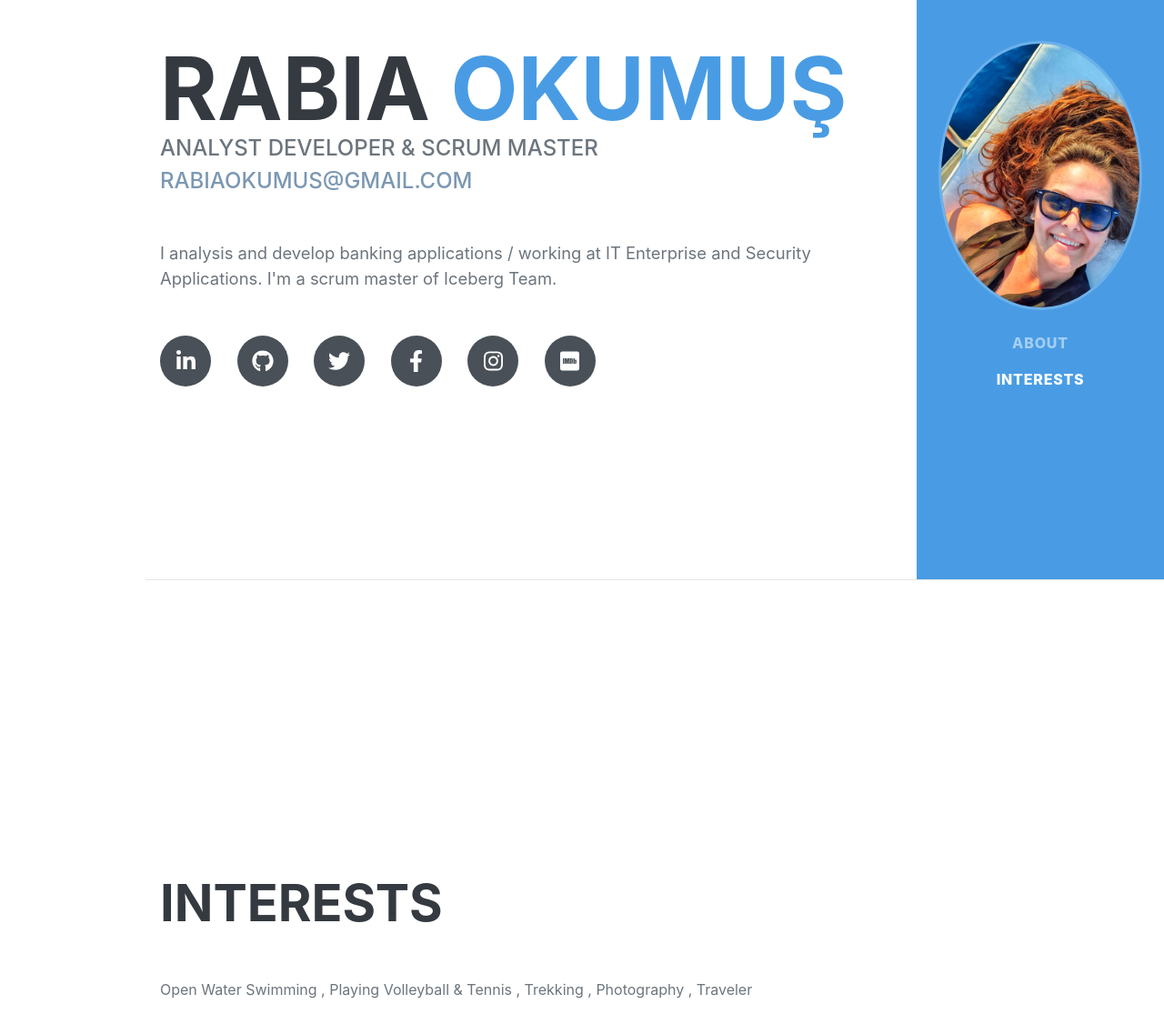
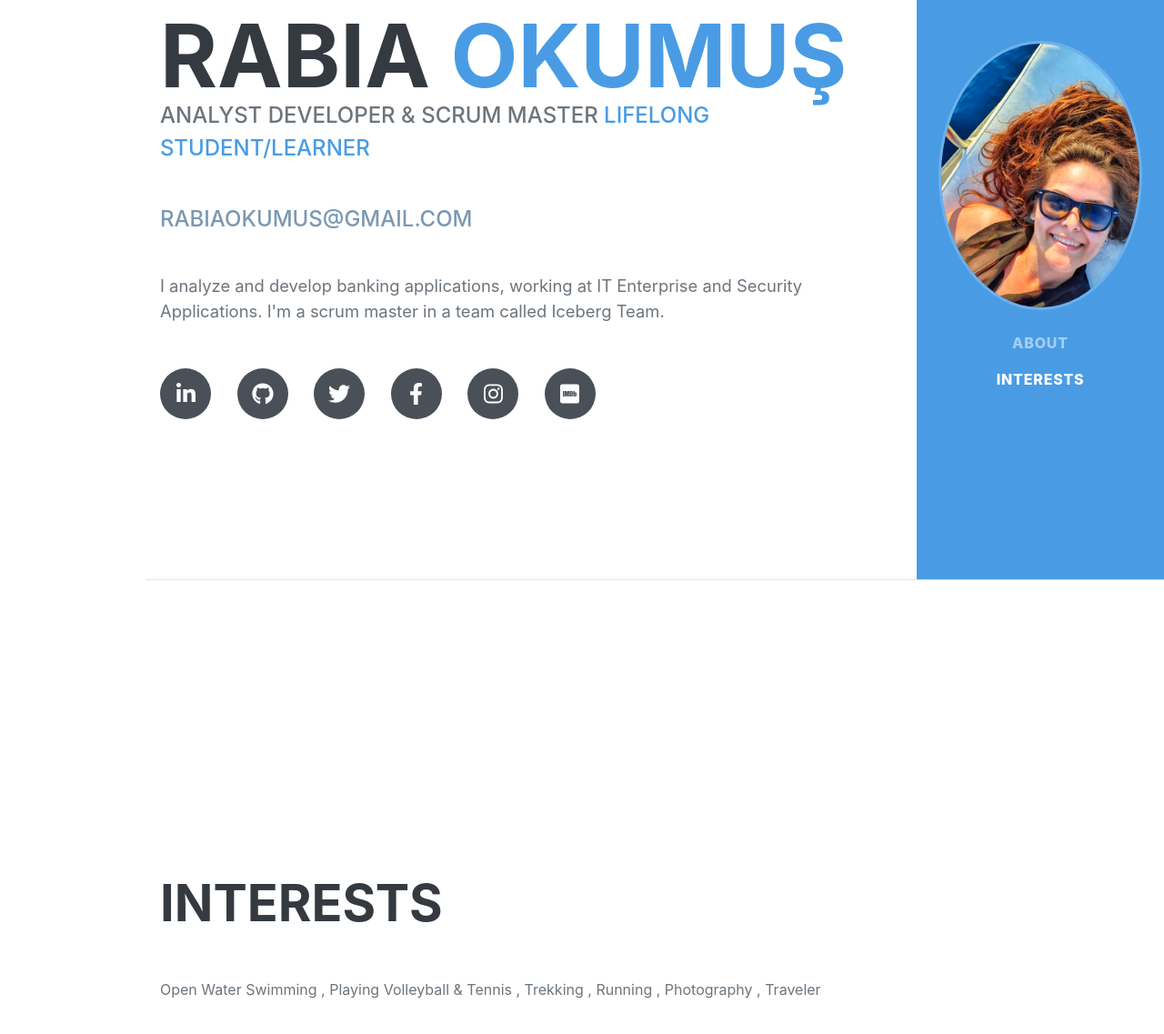
Before and after one commit to rabiaokumus/rabiaokumus.github.io, a plain HTML site: page index.html in a window 1280 px wide. Shown: the part 163-1300 px from the top of the page at 91% size. Drawn offline with nearby package versions, Linux system fonts and the light colour scheme; a web font is replaced by a local one.

Commit message:
Update index.html

```diff
--- a/index.html
+++ b/index.html
@@ -37,9 +37,21 @@
             <section class="resume-section" id="about">
                 <div class="resume-section-content">
                     <h1 class="mb-0">Rabia <span class="text-primary">Okumuş</span></h1>
-                    <div class="subheading mb-5"> Analyst Developer & Scrum Master <a style="color: #7b98b2;" href="mailto:rabiaokumus@gmail.com">rabiaokumus@gmail.com</a></div>
+                    <div>
+						<div class="subheading mb-5">Analyst Developer & Scrum Master
+							<span class="text-primary">Lifelong Student/Learner</span>
+						</div>
+					</div>
+					<h1>
+						<div class="subheading mb-5">
+							<a style="color: #7b98b2;" href="mailto:rabiaokumus@gmail.com">rabiaokumus@gmail.com</a>
+						</div>
+					</h1>
 
-                    <p class="lead mb-5"> I analysis and develop banking applications / working at IT Enterprise and Security Applications. I'm a scrum master of Iceberg Team. </p>
+                    <p class="lead mb-5">
+                        I analyze and develop banking applications, working at IT Enterprise and Security Applications. I'm a scrum master in a team called Iceberg Team. </p>
+
+
 
                    <div class="social-icons">
                         <a class="social-icon" href="https://www.linkedin.com/in/rabia-okumus/" target="_blank"><i class="fab fa-linkedin-in"></i></a>
@@ -58,7 +70,7 @@
                 <div class="resume-section-content">
                     <h2 class="mb-5">Interests</h2>
                     <p>
-                        Open Water Swimming , Playing Volleyball & Tennis , Trekking , Photography , Traveler
+                        Open Water Swimming , Playing Volleyball & Tennis , Trekking , Running , Photography , Traveler
                     </p>
                     <p class="mb-0" hidden> About my job</p>
                 </div>
```
